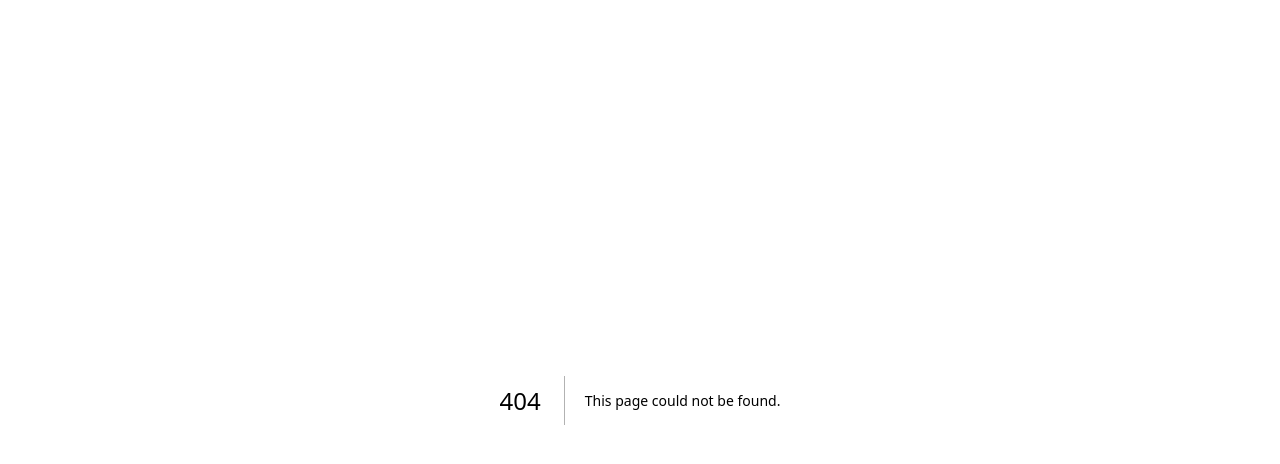
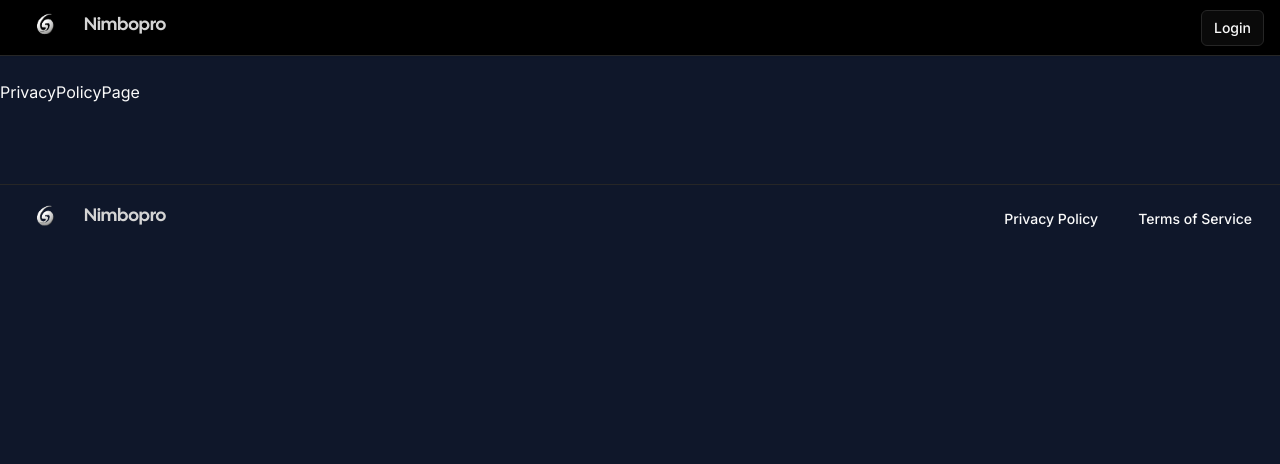
Before and after one commit to nishanneupane/nimbopro, a Next.js app: page /privacy-policy in a window 1280 px wide. Before the commit this address had no page. Shown: the top 464 px of the page. Built offline with nearby package versions, Linux system fonts and the light colour scheme.

Commit message:
update : something

```diff
--- a/app/(marketing)/_components/footer.tsx
+++ b/app/(marketing)/_components/footer.tsx
@@ -1,19 +1,25 @@
 import Logo from '@/components/logo'
 import { Button } from '@/components/ui/button'
+import Link from 'next/link'
 import React from 'react'
 
 const Footer = () => {
     return (
-        <div className="fixed bottom-0 w-full p-4 border-t bg-slate-100">
+        <div className="w-full p-4 border-t bg-slate-900">
             <div className="md:max-w-screen-2xl mx-auto flex items-center w-full justify-between">
                 <Logo />
 
                 <div className="space-x-4 md:block md:w-auto flex items-center justify-between w-full">
-                    <Button size={"sm"} variant={"ghost"}>
-                        Privacy Policy
+                    <Button size={"sm"} variant={"ghost"} asChild>
+                        <Link href={"/privacy-policy"}>
+                            Privacy Policy
+                        </Link>
                     </Button>
-                    <Button size={"sm"} variant={"ghost"}>
-                        Terms of Service
+                    <Button size={"sm"} variant={"ghost"} asChild>
+                        <Link href={"/terms"}>
+                            Terms of Service
+                        </Link>
+
                     </Button>
 
                 </div>
--- a/app/(marketing)/layout.tsx
+++ b/app/(marketing)/layout.tsx
@@ -9,7 +9,7 @@ const MarketingLayout = ({ children }: { children: React.ReactNode }) => {
             <main className='pt-20 pb-20 bg-slate-900'>
                 {children}
             </main>
-            {/* <Footer/> */}
+            <Footer/>
         </div>
     )
 }
--- /dev/null
+++ b/app/(marketing)/privacy-policy/page.tsx
@@ -0,0 +1,9 @@
+import React from 'react'
+
+const PrivacyPolicyPage = () => {
+    return (
+        <div>PrivacyPolicyPage</div>
+    )
+}
+
+export default PrivacyPolicyPage
--- /dev/null
+++ b/app/(marketing)/terms/page.tsx
@@ -0,0 +1,9 @@
+import React from 'react'
+
+const TermsForServicePage = () => {
+    return (
+        <div>TermsForServicePage</div>
+    )
+}
+
+export default TermsForServicePage
--- a/middleware.ts
+++ b/middleware.ts
@@ -5,7 +5,7 @@ import { NextResponse } from "next/server";
 // Please edit this to allow other routes to be public as needed.
 // See https://clerk.com/docs/references/nextjs/auth-middleware for more information about configuring your Middleware
 export default authMiddleware({
-  publicRoutes: ["/", "/api/webhook"],
+  publicRoutes: ["/", "/api/webhook","/privacy-policy","/terms"],
   afterAuth(auth, req) {
     if (auth.userId && auth.isPublicRoute) {
       let path = "/select-org";
```
